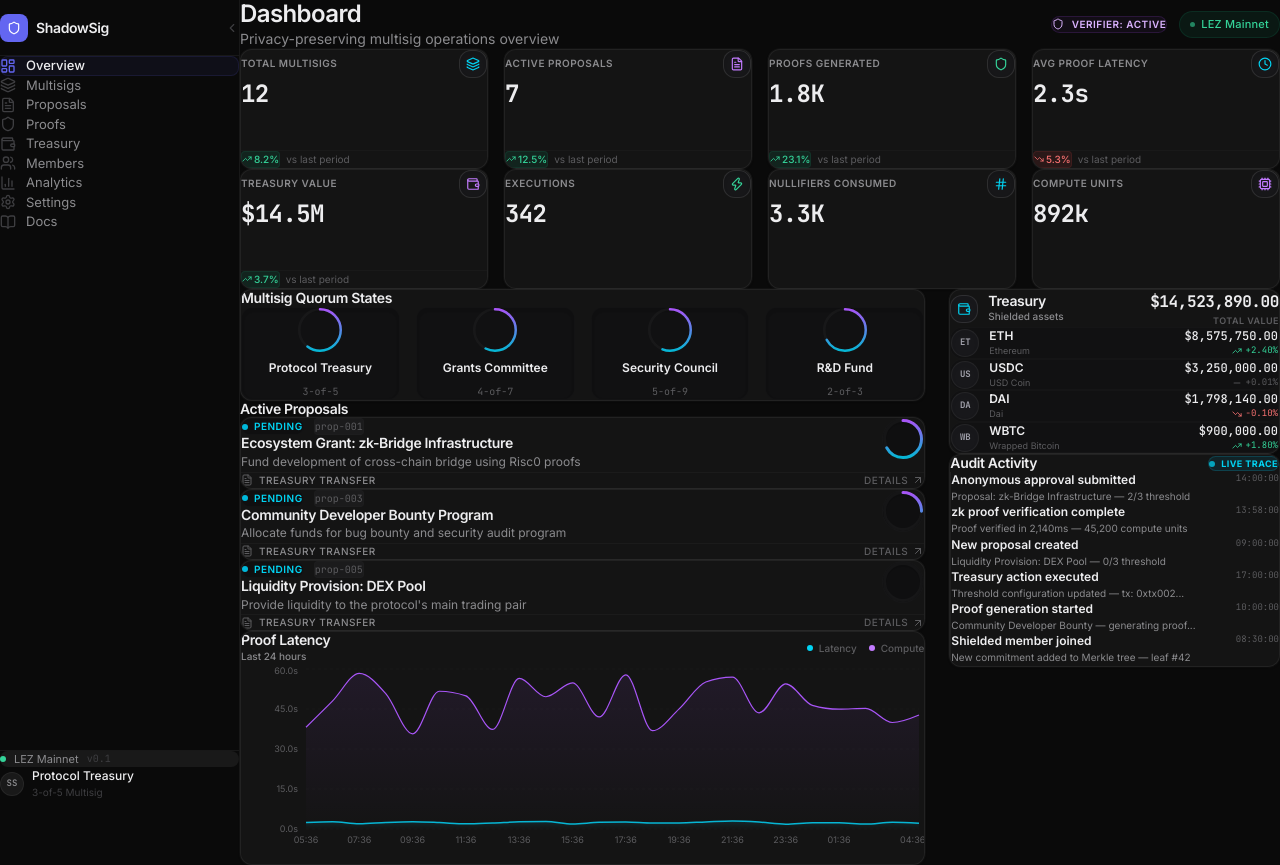
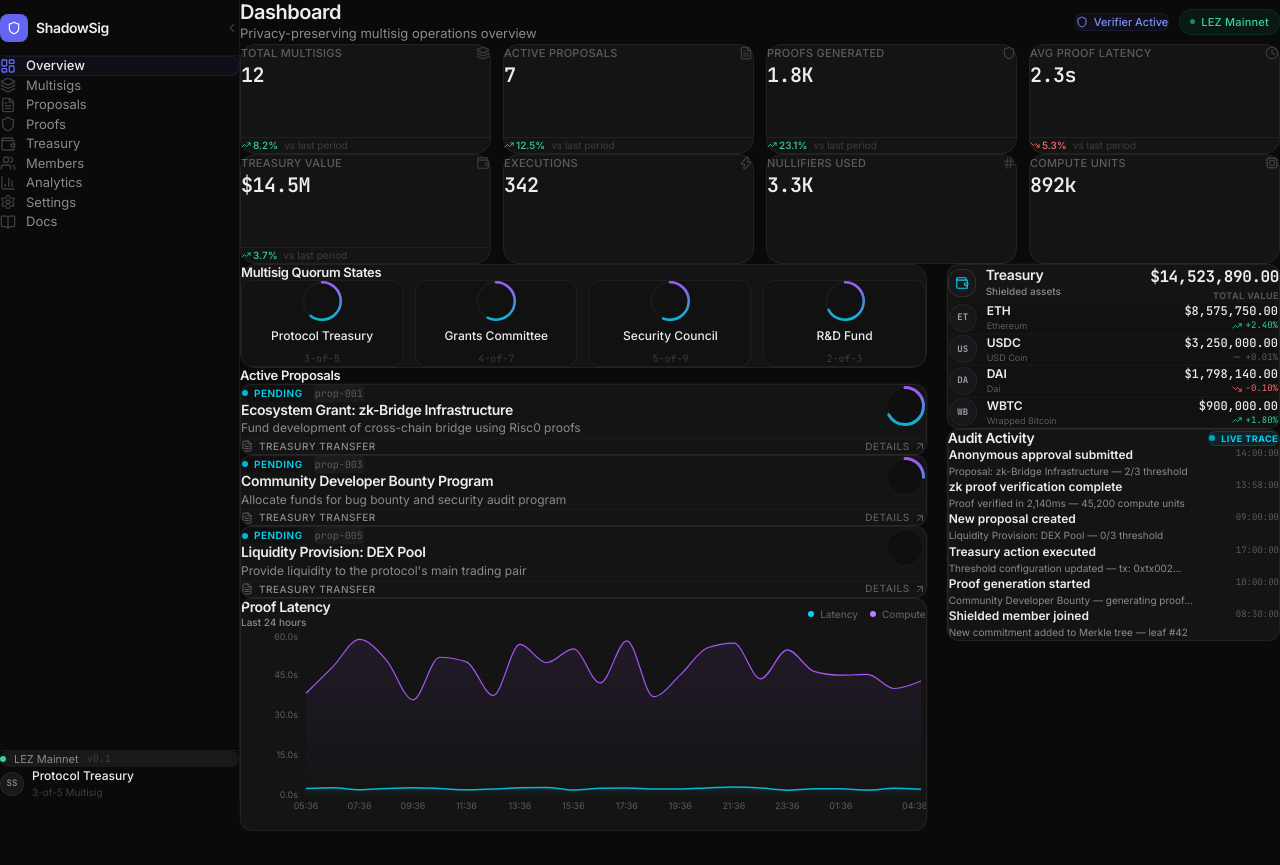
Before and after one commit to MayankSen09/ShadowSig-Private-M-of-N-Multisig, a Next.js app in the folder apps/web/: page /dashboard in a window 1280 px wide. After the commit the page ends 831 px from the top, so only its background shows below. Built offline with nearby package versions, Linux system fonts and the light colour scheme.

Commit message:
design(web): redesign dashboard and metric cards — flat, clean, no glow

```diff
--- a/apps/web/src/app/dashboard/page.tsx
+++ b/apps/web/src/app/dashboard/page.tsx
@@ -22,83 +22,58 @@ export default function DashboardPage() {
       {/* Header */}
       <div className="flex items-center justify-between">
         <div>
-          <motion.h1
-            initial={{ opacity: 0, x: -10 }}
-            animate={{ opacity: 1, x: 0 }}
-            className="text-2xl font-bold tracking-tight text-[var(--color-text-primary)]"
-          >
-            Dashboard
-          </motion.h1>
-          <motion.p
-            initial={{ opacity: 0, x: -10 }}
-            animate={{ opacity: 1, x: 0 }}
-            transition={{ delay: 0.05 }}
-            className="text-sm text-[var(--color-text-secondary)] mt-1"
-          >
-            Privacy-preserving multisig operations overview
-          </motion.p>
+          <h1 className="text-xl font-semibold tracking-tight">Dashboard</h1>
+          <p className="text-[13px] text-[var(--color-text-secondary)] mt-0.5">Privacy-preserving multisig operations overview</p>
         </div>
-        <div className="flex items-center gap-3">
-          {/* On-chain verifier status */}
-          <motion.div
-            initial={{ opacity: 0, scale: 0.9 }}
-            animate={{ opacity: 1, scale: 1 }}
-            transition={{ delay: 0.2 }}
-            className="hidden sm:flex items-center gap-2 px-3 py-1.5 rounded-lg bg-purple-500/5 border border-purple-500/15 text-[10px] font-semibold text-purple-300 uppercase tracking-wider"
-          >
+        <div className="flex items-center gap-2.5">
+          <div className="hidden sm:flex items-center gap-1.5 px-2.5 py-1 rounded-md bg-[var(--color-accent-subtle)] border border-[var(--color-accent-muted)] text-[11px] font-medium text-[var(--color-accent-hover)]">
             <Shield className="h-3 w-3" />
-            <span>Verifier: Active</span>
-          </motion.div>
-          {/* Network status */}
-          <motion.div
-            initial={{ opacity: 0, scale: 0.9 }}
-            animate={{ opacity: 1, scale: 1 }}
-            transition={{ delay: 0.25 }}
-            className="network-status"
-          >
+            Verifier Active
+          </div>
+          <div className="network-status">
             <span className="dot" />
-            <span>LEZ Mainnet</span>
-          </motion.div>
+            LEZ Mainnet
+          </div>
         </div>
       </div>
 
       {/* Metrics Row */}
-      <div className="grid grid-cols-2 lg:grid-cols-4 gap-4">
-        <MetricCard title="Total Multisigs" value={metrics.totalMultisigs} icon={Layers} change={8.2} delay={0} iconColor="text-cyan-400" />
-        <MetricCard title="Active Proposals" value={metrics.activeProposals} icon={FileText} change={12.5} delay={0.05} iconColor="text-purple-400" />
-        <MetricCard title="Proofs Generated" value={metrics.proofsGenerated} icon={Shield} change={23.1} delay={0.1} iconColor="text-emerald-400" />
-        <MetricCard title="Avg Proof Latency" value={`${(metrics.avgProofLatency / 1000).toFixed(1)}s`} icon={Clock} change={-5.3} delay={0.15} iconColor="text-cyan-400" />
+      <div className="grid grid-cols-2 lg:grid-cols-4 gap-3">
+        <MetricCard title="Total Multisigs" value={metrics.totalMultisigs} icon={Layers} change={8.2} delay={0} />
+        <MetricCard title="Active Proposals" value={metrics.activeProposals} icon={FileText} change={12.5} delay={0.03} />
+        <MetricCard title="Proofs Generated" value={metrics.proofsGenerated} icon={Shield} change={23.1} delay={0.06} />
+        <MetricCard title="Avg Proof Latency" value={`${(metrics.avgProofLatency / 1000).toFixed(1)}s`} icon={Clock} change={-5.3} delay={0.09} />
       </div>
 
       {/* Second metrics row */}
-      <div className="grid grid-cols-2 lg:grid-cols-4 gap-4">
-        <MetricCard title="Treasury Value" value={`$${(metrics.treasuryValue / 1_000_000).toFixed(1)}M`} icon={Wallet} change={3.7} delay={0.2} iconColor="text-purple-400" />
-        <MetricCard title="Executions" value={metrics.executionsCompleted} icon={Zap} delay={0.25} iconColor="text-emerald-400" />
-        <MetricCard title="Nullifiers Consumed" value={metrics.nullifiersConsumed} icon={Hash} delay={0.3} iconColor="text-cyan-400" />
-        <MetricCard title="Compute Units" value={`${(metrics.computeUnitsUsed / 1000).toFixed(0)}k`} icon={Cpu} delay={0.35} iconColor="text-purple-400" />
+      <div className="grid grid-cols-2 lg:grid-cols-4 gap-3">
+        <MetricCard title="Treasury Value" value={`$${(metrics.treasuryValue / 1_000_000).toFixed(1)}M`} icon={Wallet} change={3.7} delay={0.12} />
+        <MetricCard title="Executions" value={metrics.executionsCompleted} icon={Zap} delay={0.15} />
+        <MetricCard title="Nullifiers Used" value={metrics.nullifiersConsumed} icon={Hash} delay={0.18} />
+        <MetricCard title="Compute Units" value={`${(metrics.computeUnitsUsed / 1000).toFixed(0)}k`} icon={Cpu} delay={0.21} />
       </div>
 
       {/* Main content grid */}
-      <div className="grid grid-cols-1 lg:grid-cols-3 gap-6">
+      <div className="grid grid-cols-1 lg:grid-cols-3 gap-5">
         {/* Left: Proposals + Chart */}
-        <div className="lg:col-span-2 space-y-6">
+        <div className="lg:col-span-2 space-y-5">
           {/* Multisig Health */}
           <motion.div
-            initial={{ opacity: 0, y: 15 }}
+            initial={{ opacity: 0, y: 10 }}
             animate={{ opacity: 1, y: 0 }}
-            transition={{ delay: 0.3 }}
-            className="glass-card p-5 bg-zinc-900/30 border border-white/5 shadow-md"
+            transition={{ delay: 0.2 }}
+            className="p-4 rounded-xl border border-[var(--color-border-primary)] bg-[var(--color-bg-card)]"
           >
-            <h3 className="text-sm font-semibold mb-4 text-[var(--color-text-primary)]">Multisig Quorum States</h3>
-            <div className="grid grid-cols-2 md:grid-cols-4 gap-4">
+            <h3 className="text-[13px] font-medium mb-3">Multisig Quorum States</h3>
+            <div className="grid grid-cols-2 md:grid-cols-4 gap-3">
               {multisigs.map((ms) => (
                 <div
                   key={ms.id}
-                  className="flex flex-col items-center gap-2 py-3 rounded-lg bg-zinc-950/20 border border-white/[0.01] shadow-inner"
+                  className="flex flex-col items-center gap-1.5 py-3 rounded-lg bg-[var(--color-bg-secondary)] border border-[var(--color-border-primary)]"
                 >
-                  <ThresholdRing current={ms.threshold} threshold={ms.memberCount} size={44} strokeWidth={2.5} />
-                  <p className="text-xs font-semibold text-center truncate w-full px-2 text-[var(--color-text-primary)] mt-1">{ms.name}</p>
-                  <span className="text-[10px] text-[var(--color-text-tertiary)] font-mono">{ms.threshold}-of-{ms.memberCount}</span>
+                  <ThresholdRing current={ms.threshold} threshold={ms.memberCount} size={40} strokeWidth={2.5} />
+                  <p className="text-[12px] font-medium text-center truncate w-full px-2 mt-0.5">{ms.name}</p>
+                  <span className="text-[10px] text-[var(--color-text-muted)] font-mono">{ms.threshold}-of-{ms.memberCount}</span>
                 </div>
               ))}
             </div>
@@ -106,8 +81,8 @@ export default function DashboardPage() {
 
           {/* Active Proposals */}
           <div>
-            <h3 className="text-sm font-semibold mb-3 text-[var(--color-text-primary)]">Active Proposals</h3>
-            <div className="space-y-3">
+            <h3 className="text-[13px] font-medium mb-2.5">Active Proposals</h3>
+            <div className="space-y-2">
               {activeProposals.map((proposal) => (
                 <ProposalCard key={proposal.id} proposal={proposal} />
               ))}
@@ -119,7 +94,7 @@ export default function DashboardPage() {
         </div>
 
         {/* Right: Treasury + Activity */}
-        <div className="space-y-6">
+        <div className="space-y-5">
           <TreasuryPanel assets={treasuryAssets} />
           <ActivityFeed events={activity} />
         </div>
--- a/apps/web/src/components/ui/metric-card.tsx
+++ b/apps/web/src/components/ui/metric-card.tsx
@@ -21,7 +21,6 @@ export function MetricCard({
   value,
   change,
   icon: Icon,
-  iconColor = "text-cyan-400",
   className,
   suffix,
   delay = 0,
@@ -30,24 +29,22 @@ export function MetricCard({
 
   return (
     <motion.div
-      initial={{ opacity: 0, y: 15 }}
+      initial={{ opacity: 0, y: 8 }}
       animate={{ opacity: 1, y: 0 }}
-      transition={{ delay, duration: 0.4, ease: [0.4, 0, 0.2, 1] }}
+      transition={{ delay, duration: 0.3 }}
       className={cn(
-        "glass-card p-5 group flex flex-col justify-between min-h-[120px]",
+        "p-4 rounded-xl border border-[var(--color-border-primary)] bg-[var(--color-bg-card)] flex flex-col justify-between min-h-[110px]",
         className
       )}
     >
       <div>
         <div className="flex items-center justify-between mb-2">
-          <span className="text-[10px] font-semibold text-[var(--color-text-secondary)] uppercase tracking-wider">
+          <span className="text-[11px] font-medium text-[var(--color-text-tertiary)] uppercase tracking-wide">
             {title}
           </span>
-          <div className="w-7 h-7 rounded-lg bg-zinc-900/80 border border-white/10 flex items-center justify-center shadow-inner group-hover:border-white/20 transition-all duration-300">
-            <Icon className={cn("h-3.5 w-3.5 transition-colors", iconColor)} />
-          </div>
+          <Icon className="h-3.5 w-3.5 text-[var(--color-text-muted)]" />
         </div>
-        <p className="text-2xl font-bold font-mono text-[var(--color-text-primary)] tracking-tight">
+        <p className="text-xl font-semibold font-mono tracking-tight">
           {formattedValue}
           {suffix && (
             <span className="text-xs font-normal text-[var(--color-text-tertiary)] ml-1">
@@ -58,13 +55,13 @@ export function MetricCard({
       </div>
 
       {change !== undefined && (
-        <div className="flex items-center gap-1.5 mt-3 pt-2 border-t border-white/[0.02]">
+        <div className="flex items-center gap-1.5 mt-2.5 pt-2 border-t border-[var(--color-border-primary)]">
           <div
             className={cn(
-              "flex items-center gap-0.5 px-1.5 py-0.5 rounded text-[10px] font-medium",
+              "flex items-center gap-0.5 text-[10px] font-medium",
               change >= 0
-                ? "bg-emerald-500/10 text-emerald-400 border border-emerald-500/10"
-                : "bg-red-500/10 text-red-400 border border-red-500/10"
+                ? "text-emerald-400"
+                : "text-red-400"
             )}
           >
             {change >= 0 ? (
@@ -74,7 +71,7 @@ export function MetricCard({
             )}
             <span>{Math.abs(change).toFixed(1)}%</span>
           </div>
-          <span className="text-[10px] text-[var(--color-text-tertiary)]">vs last period</span>
+          <span className="text-[10px] text-[var(--color-text-muted)]">vs last period</span>
         </div>
       )}
     </motion.div>
```
